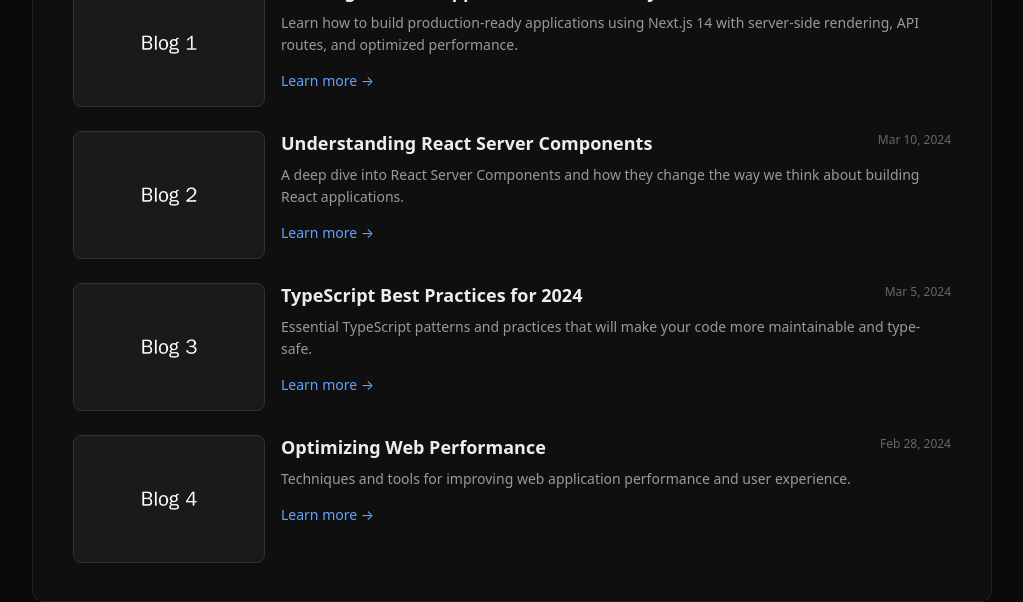
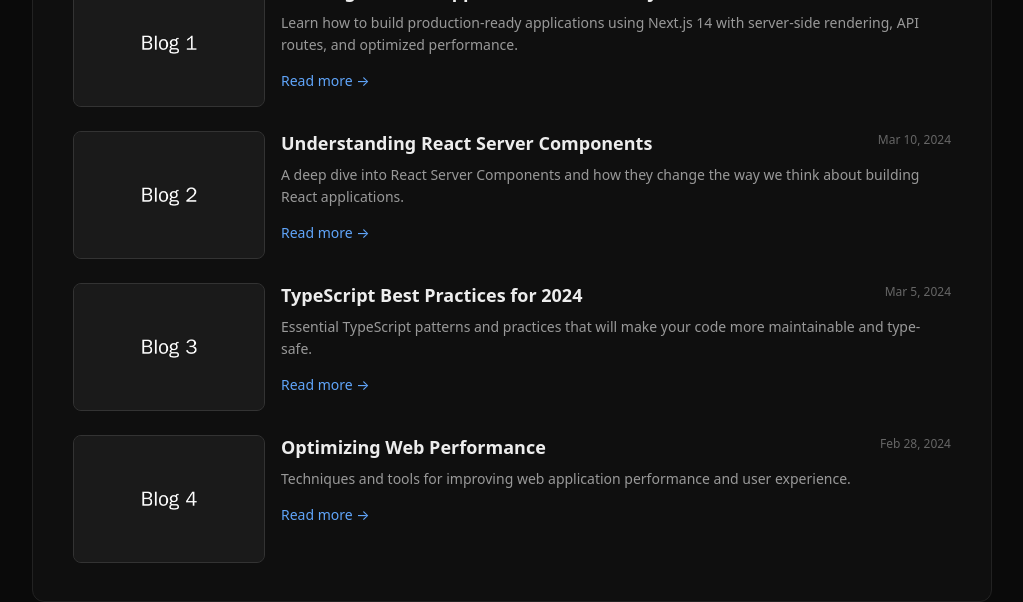
Before and after one commit to faizan-devs/personal-portfolio, a Next.js app: page /blogs in a window 1280 px wide. Shown: the part 248-850 px from the top of the page, without its empty margins (128-1151 px from the left). Built offline with nearby package versions, Linux system fonts and the light colour scheme.

Commit message:
Refactor: update link text from "Learn more" to "Read more" for clarity

```diff
--- a/app/components/BlogCard.tsx
+++ b/app/components/BlogCard.tsx
@@ -46,7 +46,7 @@ export default function BlogCard({ blog, variant = 'detail' }: BlogCardProps) {
 						rel="noopener noreferrer"
 						className="learn-more"
 					>
-						Learn more →
+						Read more →
 					</Link>
 				)}
 			</div>
```
